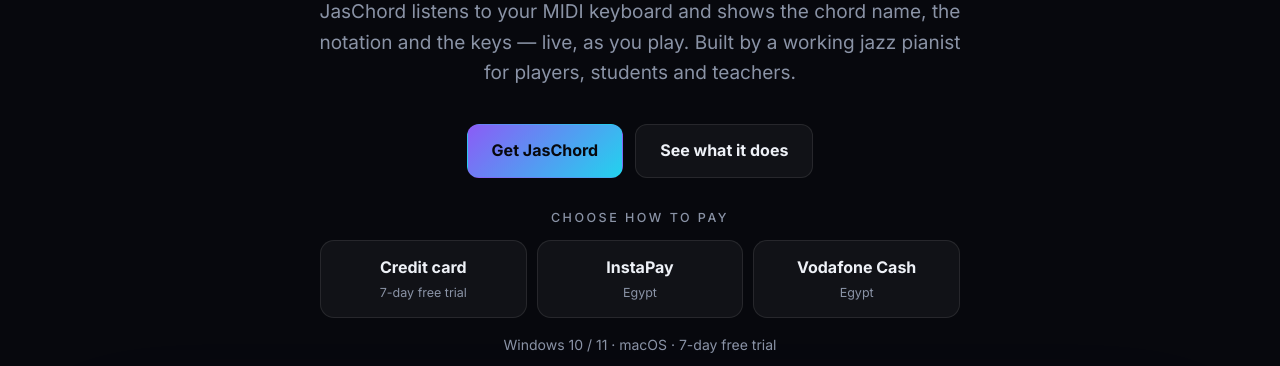
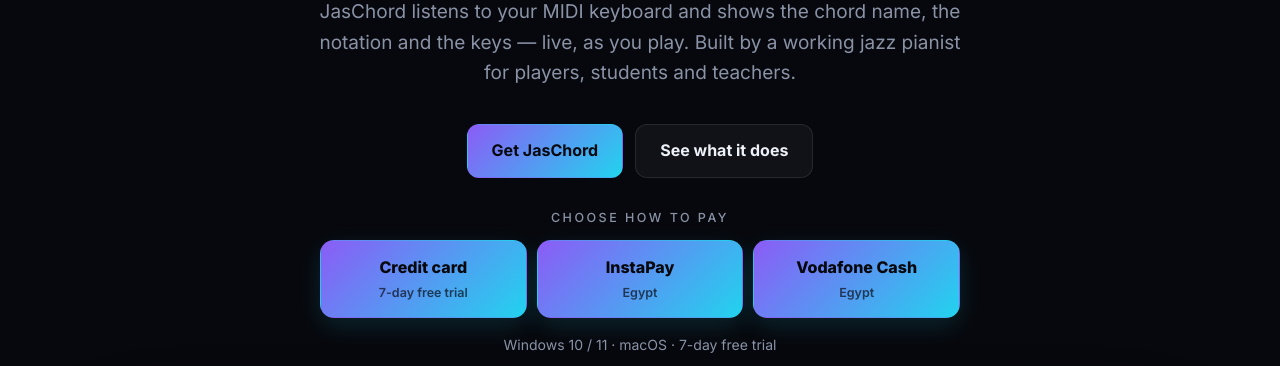
Before and after one commit to jasoneshak/jaschord-releases, a plain HTML site: page index.html in a window 1280 px wide. Shown: the part 434-800 px from the top of the page. Drawn offline with Linux system fonts and the light colour scheme.

Commit message:
Color hero payment buttons with brand gradient
Co-Authored-By: Claude Sonnet 5.5 <noreply@anthropic.com>
Claude-Session: https://claude.ai/code/session_01NSMawXos8FBQZSCGdEJyVv

```diff
--- a/index.html
+++ b/index.html
@@ -157,10 +157,10 @@ html{scroll-padding-top:84px}
 .payopts{max-width:640px;margin:30px auto 0}
 .payopts .lab{margin-bottom:12px}
 .po-row{display:grid;grid-template-columns:repeat(3,1fr);gap:10px}
-.po{display:flex;flex-direction:column;align-items:center;justify-content:center;gap:2px;padding:14px 10px;border-radius:14px;border:1px solid var(--bd);background:var(--glass);text-decoration:none;color:var(--tx);transition:transform .15s,border-color .15s}
-.po:hover{transform:translateY(-1px);border-color:rgba(34,211,238,.55)}
-.po b{font-size:16px;font-weight:700}
-.po small{font-size:12.5px;color:var(--mu)}
+.po{display:flex;flex-direction:column;align-items:center;justify-content:center;gap:2px;padding:14px 10px;border-radius:14px;border:1px solid transparent;background:var(--grad);text-decoration:none;color:#07080d;box-shadow:0 8px 24px rgba(34,211,238,.14);transition:transform .15s,filter .15s}
+.po:hover{transform:translateY(-1px);filter:brightness(1.08)}
+.po b{font-size:16px;font-weight:800}
+.po small{font-size:12.5px;font-weight:600;color:rgba(7,8,13,.68)}
 @media(max-width:520px){.po-row{gap:8px}.po{padding:12px 6px}.po b{font-size:14px}.po small{font-size:11.5px}}
 @media(max-width:520px){.hero .cta{display:none}.payopts{margin-top:24px}.navr{gap:10px}nav ul a.btn{padding:9px 13px}.logo{height:32px}}
 </style>
```
